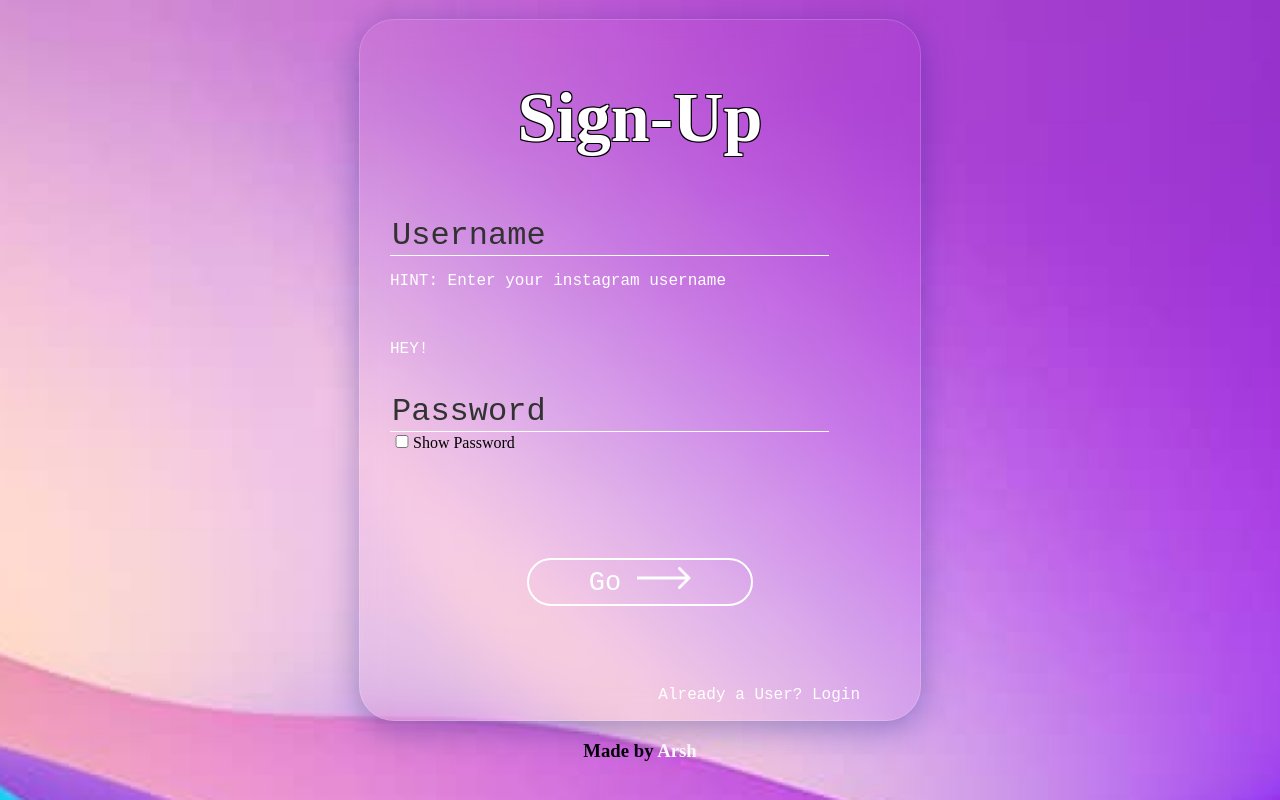
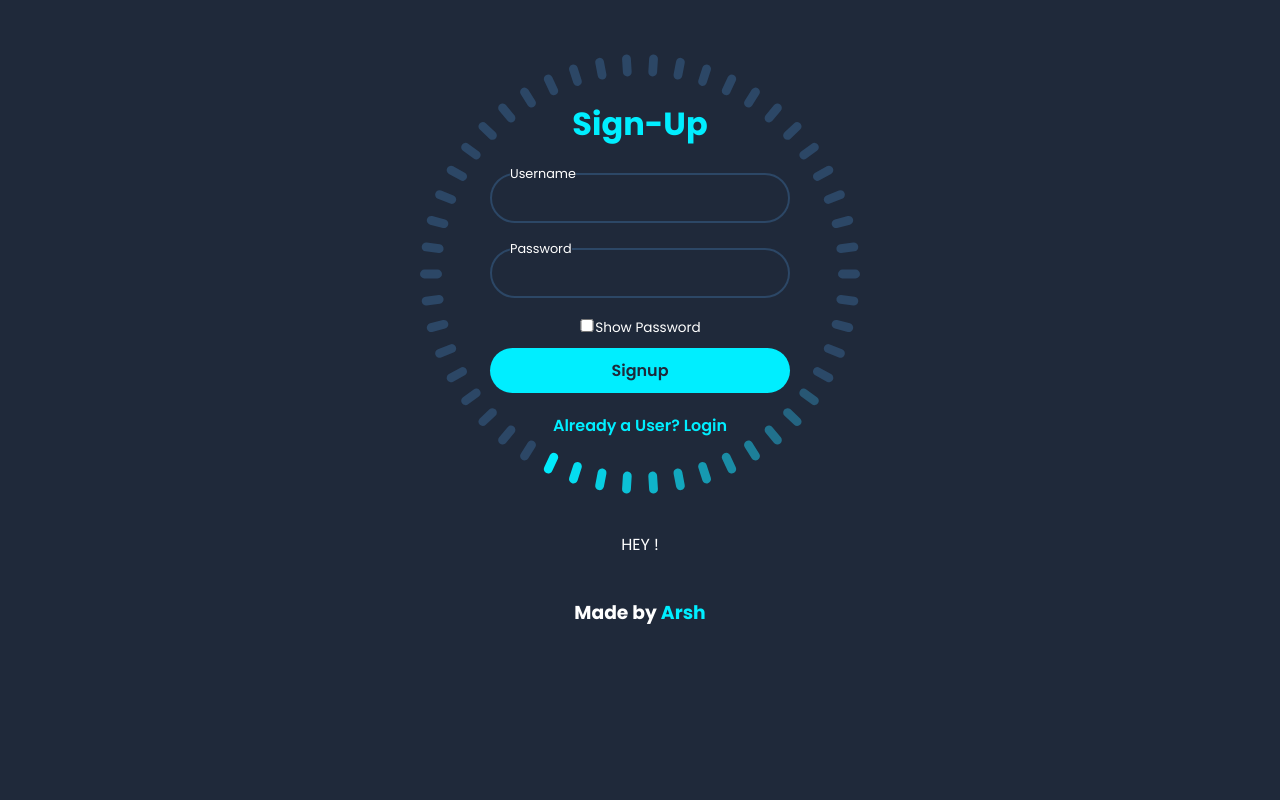
Before and after one commit to cyberbuddy-io/amo-ngl-knockoff, a React (Create React App) app: page /signup in a window 1280 px wide. Built offline with nearby package versions, Linux system fonts and the light colour scheme.

Commit message:
signup page changes

```diff
--- a/src/Components/css/signup.css
+++ b/src/Components/css/signup.css
@@ -1,12 +1,14 @@
 body {
   margin: 0;
+  background: #0b0c10;
 }
 
 .signup {
   width: 100%;
   height: 100vh;
-  background-image: url(../imgs/bg.png);
-  background-size: cover;
+  /* background-image: url(../imgs/bg.png); */
+  /* background-size: cover; */
+  background: #1f2833;
   display: flex;
   justify-content: center;
   align-items: center;
@@ -23,7 +25,8 @@ body {
 }
 
 ::placeholder {
-  color: #00034e;
+  /* color: #00034e; */
+  color: pink;
 }
 
 .signup input {
@@ -93,7 +96,8 @@ body {
 .signup .container {
   padding: 0 30px;
   width: 500px;
-  background: rgba(255, 255, 255, 0);
+  /* background: rgba(255, 255, 255, 0); */
+  background: #0b0c10;
   box-shadow: 0 8px 32px 0 rgba(31, 38, 135, 0.37);
   backdrop-filter: blur(12px);
   -webkit-backdrop-filter: blur(12px);
--- /dev/null
+++ b/src/Components/css/signup2.css
@@ -0,0 +1,147 @@
+@import url("https://fonts.googleapis.com/css2?family=Poppins:ital,wght@0,100;0,200;0,300;0,400;0,500;0,600;0,700;0,800;0,900;1,100;1,200;1,300;1,400;1,500;1,600;1,700;1,800;1,900&display=swap");
+
+* {
+  margin: 0;
+  padding: 0;
+  box-sizing: border-box;
+  font-family: "Poppins", sans-serif;
+}
+
+.signup-body {
+  display: flex;
+  flex-direction: column;
+  align-items: center;
+  justify-content: center;
+  min-height: 100vh;
+  max-height: 100vh;
+  overflow-x: hidden;
+  gap: 5vh;
+  background: #1f293a;
+}
+
+.signup-container {
+  position: relative;
+  width: 200px;
+  height: 200px;
+  display: flex;
+  justify-content: center;
+  align-items: center;
+}
+
+.signup-container span {
+  position: absolute;
+  left: 0;
+  width: 10px;
+  height: 4px;
+  background: #2c4766;
+  border-radius: 8px;
+  transform-origin: 100px;
+  transform: scale(2.2) rotate(calc(var(--i) * (360deg / 50)));
+  animation: animate 3s linear infinite;
+  animation-delay: calc(var(--i) * (3s / 50));
+}
+
+@keyframes animate {
+  0% {
+    background: #0ef;
+  }
+  25% {
+    background: #2c4766;
+  }
+}
+
+.signup-box {
+  position: absolute;
+  width: 400px;
+}
+
+.signup-box form {
+  width: 100%;
+  padding: 0 50px;
+}
+
+.signup-box h2 {
+  font-size: 2em;
+  color: #0ef;
+  text-align: center;
+}
+
+.signup-input-box {
+  position: relative;
+  margin: 25px 0;
+}
+
+.signup-input-box input {
+  width: 100%;
+  height: 50px;
+  background: transparent;
+  border: 2px solid #2c4766;
+  outline: none;
+  border-radius: 40px;
+  font-size: 1em;
+  color: #fff;
+  padding: 0 20px;
+  transition: 0.5s ease;
+}
+
+.signup-input-box input:focus {
+  border-color: #0ef;
+}
+
+.signup-input-box label {
+  position: absolute;
+  top: 1px;
+  left: 20px;
+  transform: translateY(-50%);
+  font-size: 0.8em;
+  color: #fff;
+  background: #1f293a;
+  pointer-events: none;
+  transition: 0.5s ease;
+}
+
+.signup-input-box input:focus ~ label {
+  color: #0ef;
+}
+
+/* .signup-input-box input:focus~label,
+.signup-input-box input:valid~label{
+  top:1px;
+  font-size: .8em;
+} */
+
+.signup-input-showPassword {
+  margin: -5px 0 10px;
+  text-align: center;
+  font-size: 0.85em;
+  color: white;
+}
+
+.signup-btn {
+  width: 100%;
+  height: 45px;
+  background: #0ef;
+  border: none;
+  outline: none;
+  border-radius: 40px;
+  cursor: pointer;
+  font-size: 1em;
+  color: #1f293a;
+  font-weight: 600;
+}
+
+.login-link {
+  margin: 20px 0 10px;
+  text-align: center;
+}
+
+.login-link .login-link-link {
+  font-size: 1em;
+  color: #0ef;
+  text-decoration: none;
+  font-weight: 600;
+}
+
+.login-link .login-link-link:hover {
+  text-decoration: underline;
+}
--- a/src/Components/jsx/Signup.jsx
+++ b/src/Components/jsx/Signup.jsx
@@ -2,7 +2,7 @@ import { useState, useRef } from 'react'
 import { Link } from 'react-router-dom'
 import Arrow1 from '../imgs/Arrow 1.png'
 import Arrow2 from '../imgs/Arrow 2.png'
-import '../css/signup.css'
+import '../css/signup2.css'
 
 //import firebase
 import { db } from '../../firebase';
@@ -69,10 +69,13 @@ function Signup() {
     delay()
   }
 
-  //check pass length
+  //check pass length at real time
   function checkPassLength() {
-    if (pass.length < 7) {
-      setPassChecker('Password should be at least 8 letters long')
+    if (pass.length <= 1) {
+      setPassChecker('')
+    }
+    else if (pass.length >= 1 && pass.length < 7) {
+      setPassChecker('"MUST BE 8 LETTERS LONG!!"')
     } else {
       setPassChecker('')
     }
@@ -83,44 +86,103 @@ function Signup() {
     setPasswordShow(!passwordShow)
   }
 
-  // let style1 = {
-  //   marginLeft: '-30px',
-  //   cursor: 'pointer'
-  // }
+
   return (
-    <>
-      <div className='signup'>
-        <div className="container">
+    <div className='signup-body'>
+      <div className="signup-container">
+        <div className="signup-box">
           <h2>Sign-Up</h2>
-          <input type="text" placeholder="Username" onChange={(e) => setUser(e.target.value)} />
-          <p>HINT: Enter your instagram username</p>
-          <br />
-          <p>HEY! {user}</p>
-          <br />
-          <input ref={passRef} type={passwordShow ? 'text' : 'password'} placeholder="Password" className="inp" onChange={(e) => { setPass(e.target.value); checkPassLength() }} /><br />
-          <input type="checkbox" onChange={passShow} style={{ width: '16px' }} />Show Password
-          {/* <i className="far fa-eye" id="togglePassword" style={style1}></i> */}
-          <p>{passChecker}</p>
 
-          <br /><br />
-          {/* <input
-            type="password"
-            id="repassword"
-            className="inp"
-            placeholder="Re-enter Password"
-          />
-          <i className="far fa-eye" id="retogglePassword" style={style1}></i> */}
+          <form action="#" className='signup-form'>
+            <div className='signup-input-box'>
+              <input id='signup-input-username' type="text" onChange={(e) => setUser(e.target.value)} />
+              <label htmlFor='signup-input-username'>Username</label>
+            </div>
 
-          <br /><br /><br />
-          <button type="submit" id="btn" onClick={check}>
-            Go <img id="white_arrow" src={Arrow1} />
-            <img id="black_arrow" src={Arrow2} />
-          </button>
-          <p className="right"><Link to="/login">Already a User? Login</Link></p>
+            {/* <p>HINT: Enter your instagram username</p> */}
+            {/* <p>HEY {user}!</p> */}
+
+            <div className='signup-input-box'>
+              <input id='signup-input-password' ref={passRef} type={passwordShow ? 'text' : 'password'} onChange={(e) => { setPass(e.target.value); checkPassLength() }} />
+              <label htmlFor='signup-input-password'>Password {passChecker}</label>
+            </div>
+
+            <div className='signup-input-showPassword'>
+              <input type="checkbox" onChange={passShow} style={{ width: '16px' }} />Show Password
+            </div>
+
+            {/* <p>{passChecker}</p> */}
+
+            <button type="submit" className="signup-btn" onClick={check}>
+              Signup
+              {/* <img id="white_arrow" src={Arrow1} />
+            <img id="black_arrow" src={Arrow2} /> */}
+            </button>
+
+            <div className="login-link">
+              <p><Link className='login-link-link' to="/login">Already a User? Login</Link></p>
+            </div>
+          </form>
         </div>
-        <h3>Made by <Link to='https://avibedi1768.github.io' style={{ color: '#fff', textDecoration: 'none' }}>Arsh</Link></h3>
+        <span style={{ "--i": 0 }}></span>
+        <span style={{ "--i": 1 }}></span>
+        <span style={{ "--i": 2 }}></span>
+        <span style={{ "--i": 3 }}></span>
+        <span style={{ "--i": 4 }}></span>
+        <span style={{ "--i": 5 }}></span>
+        <span style={{ "--i": 6 }}></span>
+        <span style={{ "--i": 7 }}></span>
+        <span style={{ "--i": 8 }}></span>
+        <span style={{ "--i": 9 }}></span>
+        <span style={{ "--i": 10 }}></span>
+        <span style={{ "--i": 11 }}></span>
+        <span style={{ "--i": 12 }}></span>
+        <span style={{ "--i": 13 }}></span>
+        <span style={{ "--i": 14 }}></span>
+        <span style={{ "--i": 15 }}></span>
+        <span style={{ "--i": 16 }}></span>
+        <span style={{ "--i": 17 }}></span>
+        <span style={{ "--i": 18 }}></span>
+        <span style={{ "--i": 19 }}></span>
+        <span style={{ "--i": 20 }}></span>
+        <span style={{ "--i": 21 }}></span>
+        <span style={{ "--i": 22 }}></span>
+        <span style={{ "--i": 23 }}></span>
+        <span style={{ "--i": 24 }}></span>
+        <span style={{ "--i": 25 }}></span>
+        <span style={{ "--i": 26 }}></span>
+        <span style={{ "--i": 27 }}></span>
+        <span style={{ "--i": 28 }}></span>
+        <span style={{ "--i": 29 }}></span>
+        <span style={{ "--i": 30 }}></span>
+        <span style={{ "--i": 31 }}></span>
+        <span style={{ "--i": 32 }}></span>
+        <span style={{ "--i": 33 }}></span>
+        <span style={{ "--i": 34 }}></span>
+        <span style={{ "--i": 35 }}></span>
+        <span style={{ "--i": 36 }}></span>
+        <span style={{ "--i": 37 }}></span>
+        <span style={{ "--i": 38 }}></span>
+        <span style={{ "--i": 39 }}></span>
+        <span style={{ "--i": 40 }}></span>
+        <span style={{ "--i": 41 }}></span>
+        <span style={{ "--i": 42 }}></span>
+        <span style={{ "--i": 43 }}></span>
+        <span style={{ "--i": 44 }}></span>
+        <span style={{ "--i": 45 }}></span>
+        <span style={{ "--i": 46 }}></span>
+        <span style={{ "--i": 47 }}></span>
+        <span style={{ "--i": 48 }}></span>
+        <span style={{ "--i": 49 }}></span>
       </div>
-    </>
+
+      <br /><br /><br />
+      <p style={{ color: "#fff" }}>HEY <span style={{ color: "#0ef", fontWeight: "600", fontSize: "1.2em" }}>{user}</span>!</p>
+
+      <h3 style={{ color: "#fff" }}>
+        Made by <Link to='https://avibedi1768.github.io' style={{ color: '#0ef', textDecoration: 'none' }}>Arsh</Link>
+      </h3>
+    </div>
   )
 }
 
```
